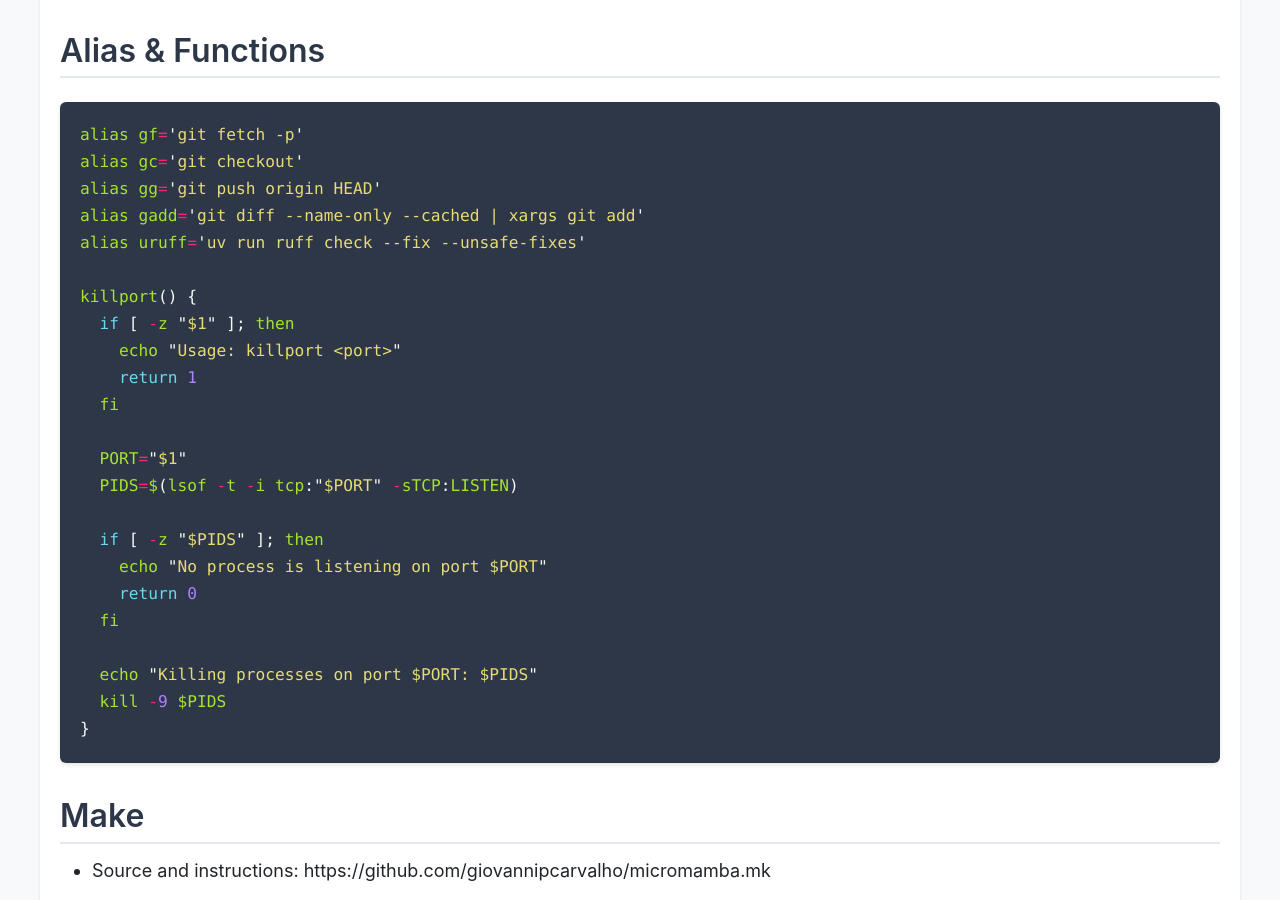
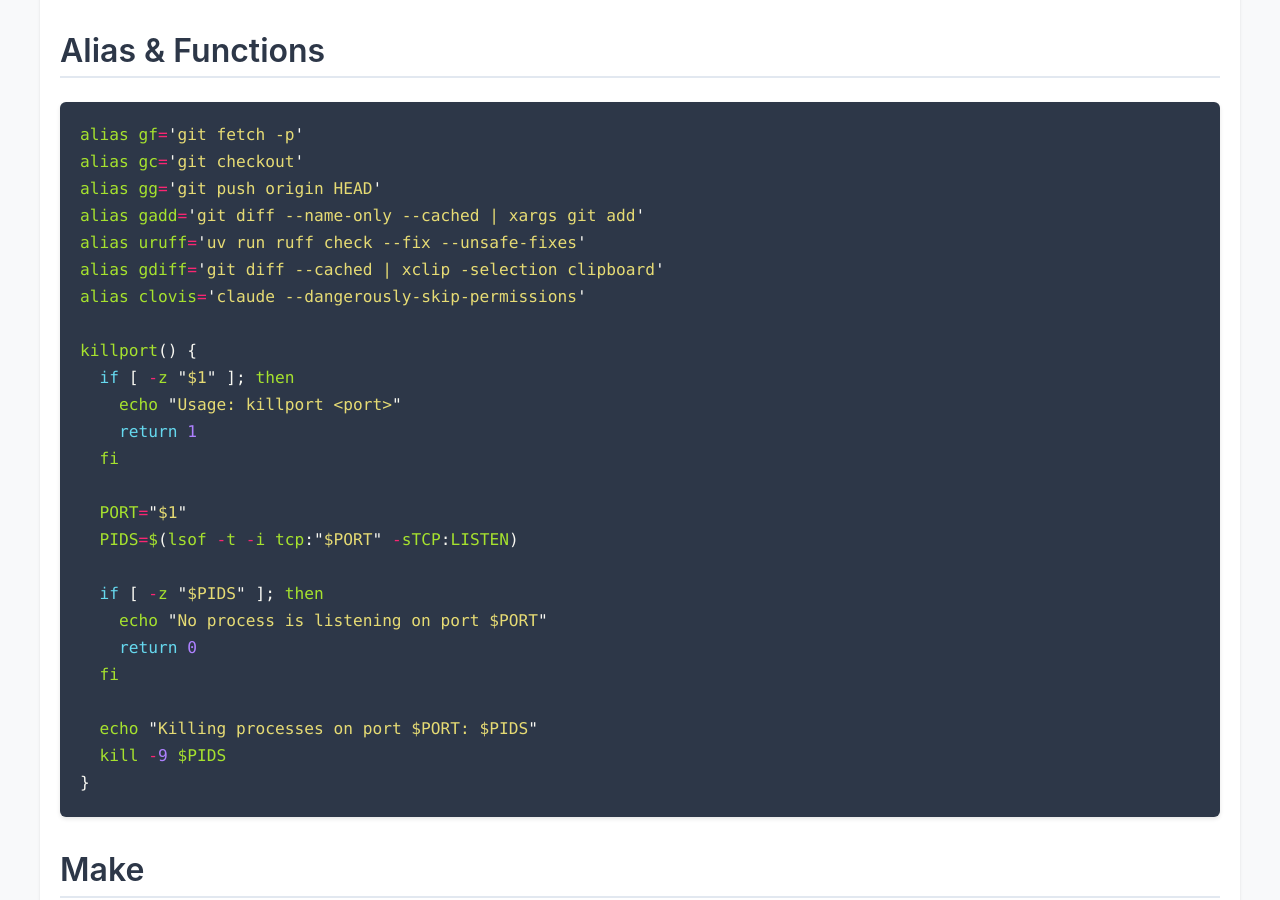
Before and after one commit to CarlosPena00/carlospena00.github.io, a Jekyll site: the page built from _posts/2024-04-07-python-common-tips.md, in a window 1280 px wide and 900 px high, scrolled down 2989 px. Built offline with Jekyll 4.4.1, drawn with Linux system fonts in a browser that asks for light colours.

Commit message:
feat(alias): Add new git aliases for clipboard diff and Clovis command

```diff
--- a/_posts/2024-04-07-python-common-tips.md
+++ b/_posts/2024-04-07-python-common-tips.md
@@ -117,6 +117,8 @@ alias gc='git checkout'
 alias gg='git push origin HEAD'
 alias gadd='git diff --name-only --cached | xargs git add'
 alias uruff='uv run ruff check --fix --unsafe-fixes'
+alias gdiff='git diff --cached | xclip -selection clipboard'
+alias clovis='claude --dangerously-skip-permissions'
 
 killport() {
   if [ -z "$1" ]; then
```
